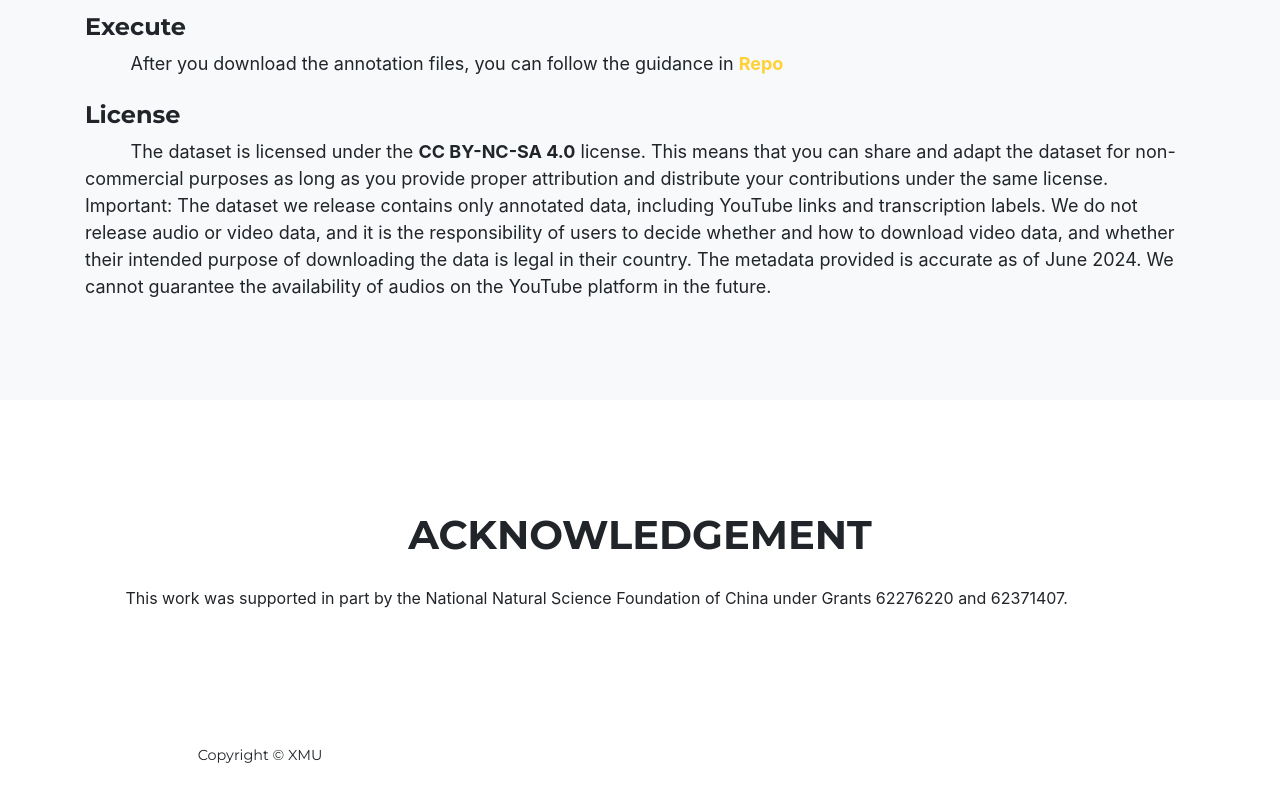
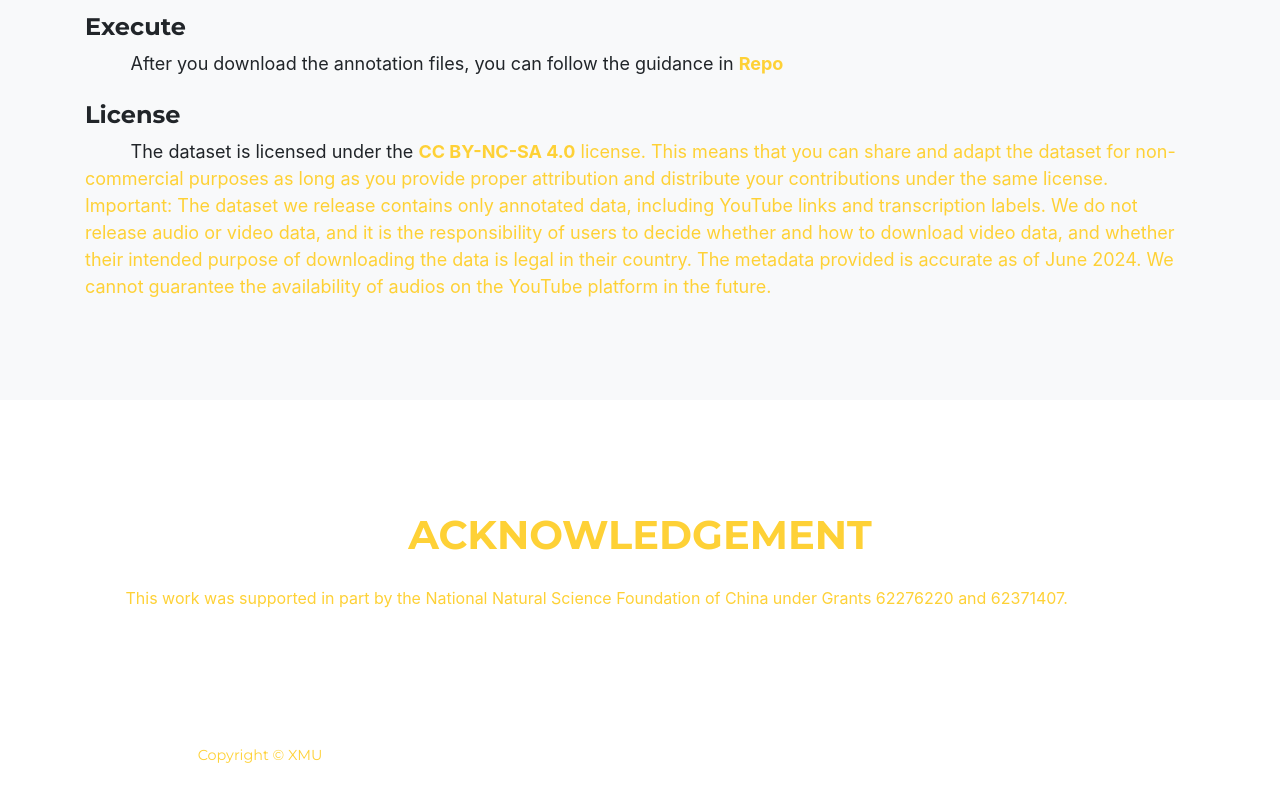
Before and after one commit to Minspeech/MinSpeech.github.io, a plain HTML site: page index.html in a window 1280 px wide. Shown: the part 2376-3176 px from the top of the page. Drawn offline with Linux system fonts and the light colour scheme; a web font is replaced by a local one.

Commit message:
Update index.html

```diff
--- a/index.html
+++ b/index.html
@@ -599,7 +599,7 @@
       <div class="row">
         <div class="col-lg-12" style="font-size: large;">
           &nbsp;&nbsp;&nbsp;&nbsp;&nbsp;&nbsp;&nbsp;&nbsp;
-          The dataset is licensed under the <strong>CC BY-NC-SA 4.0</strong> license.
+          The dataset is licensed under the <a href="https://creativecommons.org/licenses/by-sa/4.0/legalcode.en"><strong>CC BY-NC-SA 4.0</strong> license.
           This means that you can share and adapt the dataset for non-commercial purposes as long as you provide proper attribution
           and distribute your contributions under the same license.
 
```
